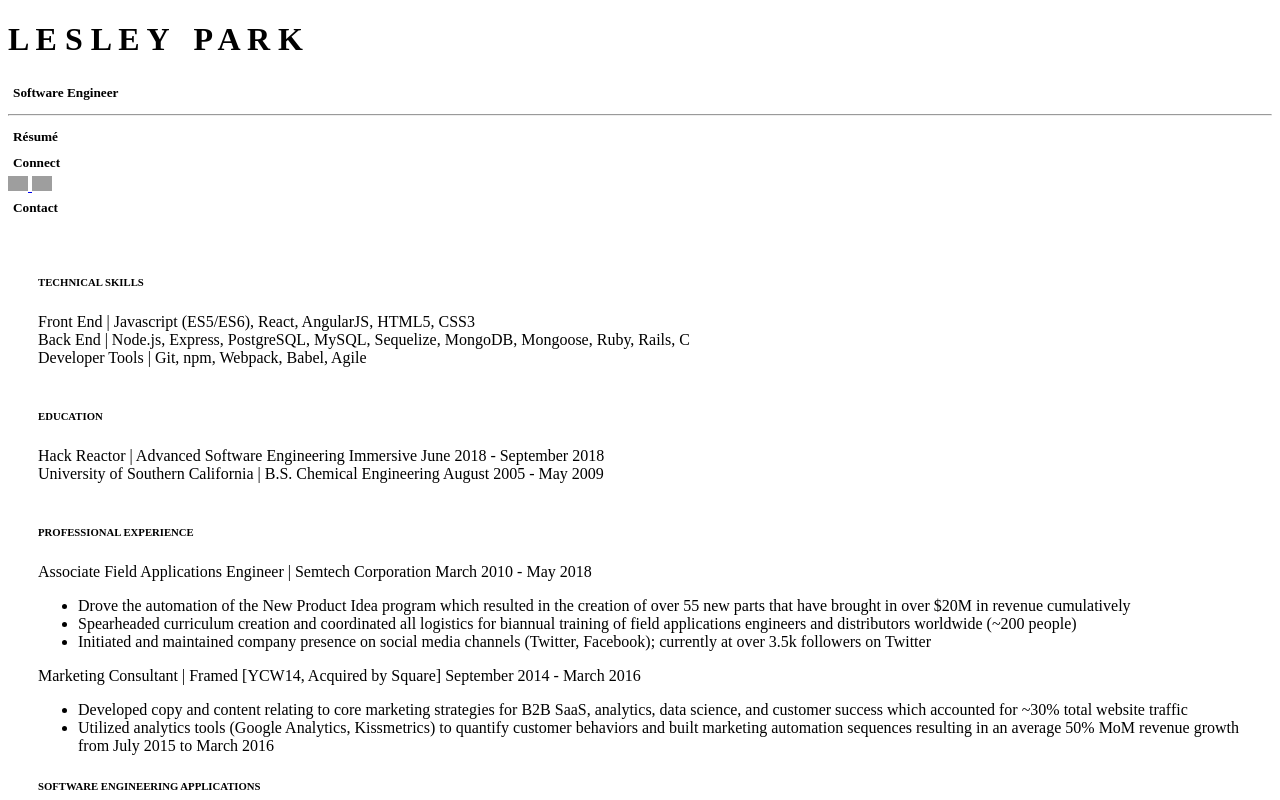
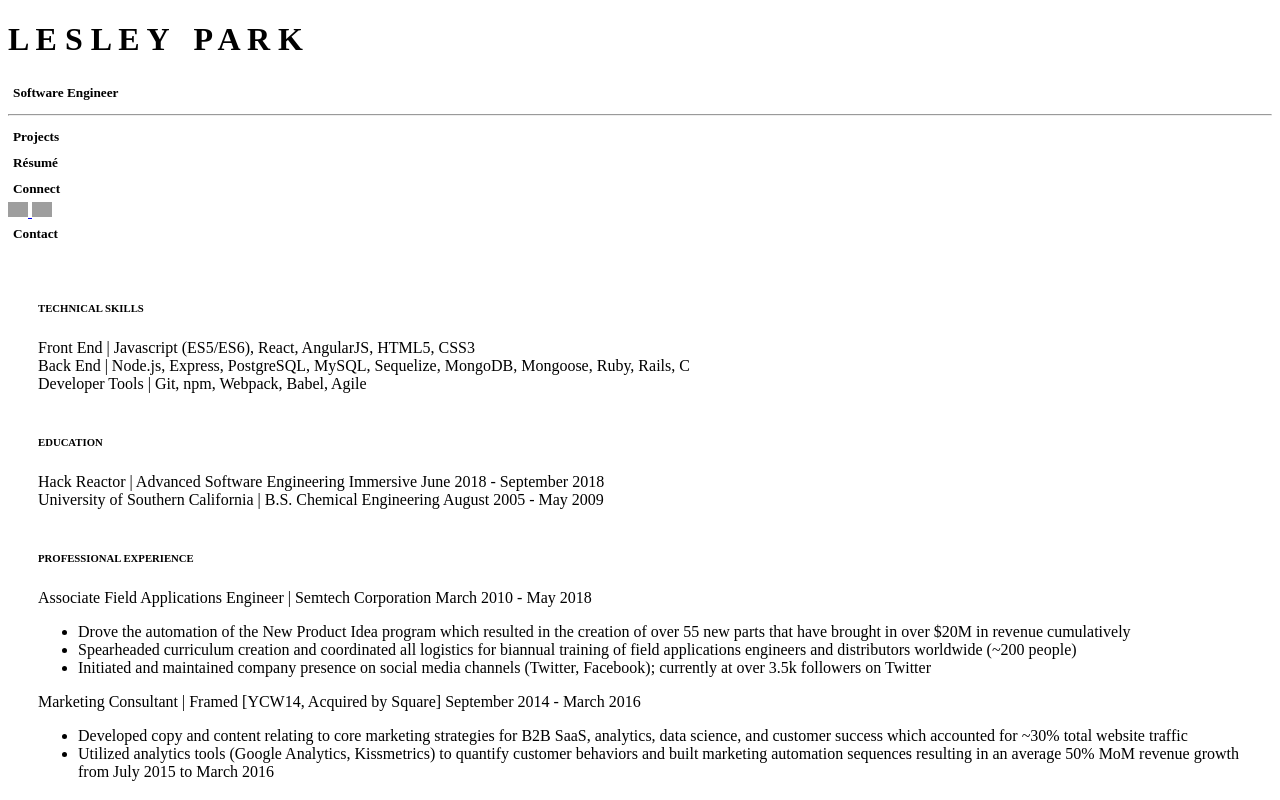
Before and after one commit to LesleyPark/lesleypark.github.io, a React app: page / in a window 1280 px wide. Shown: the top 800 px of the page. Built offline with nearby package versions, Linux system fonts and the light colour scheme; grey boxes are pictures that could not be loaded; the HTML template or start-up script is replaced by a standard one.

Commit message:
Added projects section

```diff
--- a/client/src/components/Navbar.jsx
+++ b/client/src/components/Navbar.jsx
@@ -11,6 +11,9 @@ class Navbar extends React.Component {
     return (
       <div className="container">
         <div className="row">
+          <div class="col-sm">
+            <h5>Projects</h5>
+          </div>
           <div class="col-sm">
             <h5>Résumé</h5>
           </div>
```
